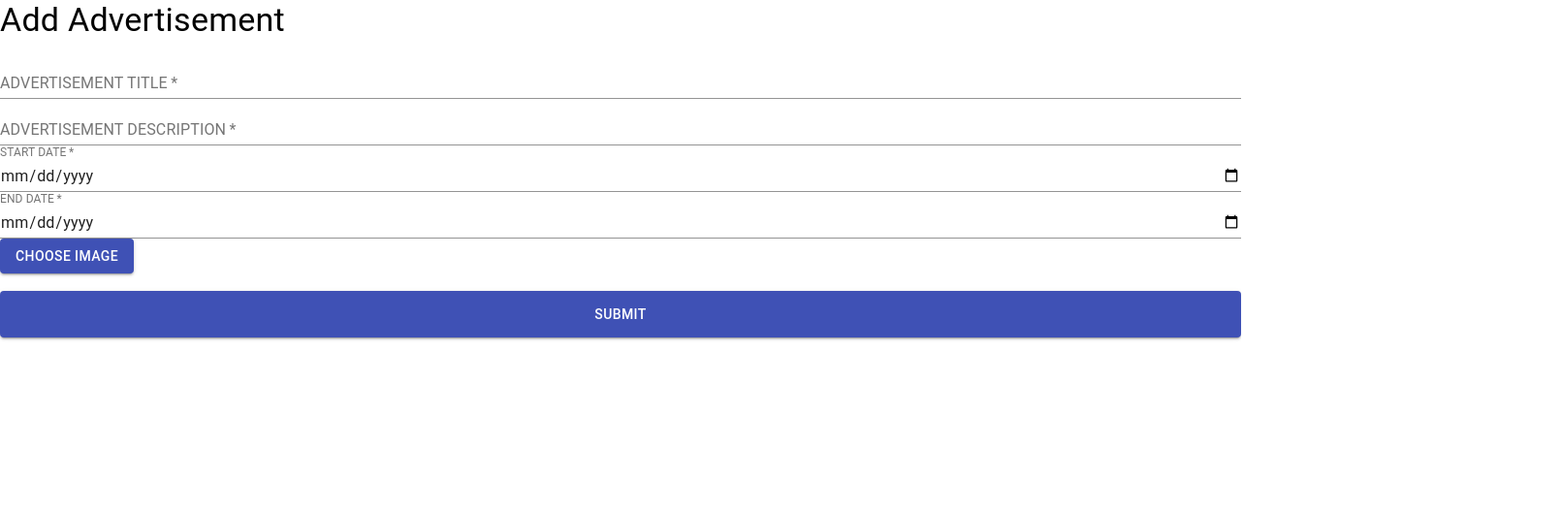
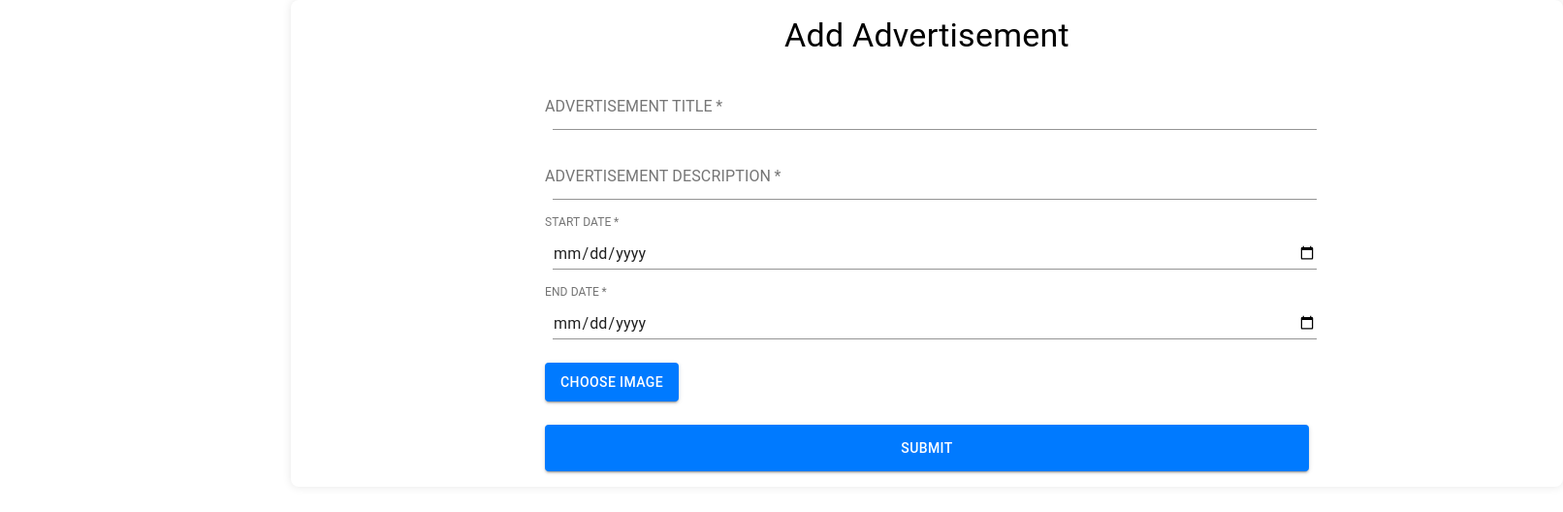
Before and after one commit to Reserve-Itt/admin-panel, a React (Create React App) app: page /addAdvertisement in a window 1280 px wide. Shown: the top 528 px of the page at 97% size, 1612 px wide, since content can reach past the window. Built offline with nearby package versions, Linux system fonts and the light colour scheme.

Commit message:
addAdvortemesnt

```diff
--- a/src/pages/addAdvertisement/AddAdvertisement.css
+++ b/src/pages/addAdvertisement/AddAdvertisement.css
@@ -1,4 +1,5 @@
 .leftMargin{
     margin-left: 300px;
     background-color: #61dafb;
+
 }
--- a/src/pages/addAdvertisement/AddAdvertisement.tsx
+++ b/src/pages/addAdvertisement/AddAdvertisement.tsx
@@ -1,6 +1,6 @@
 import React, { useState } from "react";
-import { TextField, Button, Typography } from "@material-ui/core";
-
+import { TextField, Button, Typography, Box } from "@material-ui/core";
+import { makeStyles } from "@material-ui/core/styles";
 interface Advertisement {
     advertisementTitleText: string;
     advertisementDescriptionText: string;
@@ -9,8 +9,57 @@ interface Advertisement {
     advertisement_image: File | null;
     advertisement_image_url: string;
 }
-
+const useStyles = makeStyles((theme) => ({
+    form: {
+        marginLeft: "300px",
+        display: "flex",
+        flexDirection: "column",
+        alignItems: "center",
+        width: "100%",
+        padding: theme.spacing(2),
+        borderRadius: theme.spacing(1),
+        backgroundColor: "#fff",
+        boxShadow: "0 0 10px rgba(0,0,0,0.1)",
+    },
+    chooseImageButton: {
+        marginTop: theme.spacing(2),
+        color: "#fff",
+        backgroundColor: "#007aff",
+        padding: theme.spacing(1, 2),
+        borderRadius: theme.spacing(0.5),
+        transition: "all 0.3s ease-in-out",
+        "&:hover": {
+            backgroundColor: "#0062cc",
+        },
+    },
+    previewImage: {
+        maxWidth: "60%",
+        marginTop: theme.spacing(2),
+    },
+    submitButton: {
+        marginTop: theme.spacing(2),
+        color: "#fff",
+        backgroundColor: "#007aff",
+        padding: theme.spacing(1, 2),
+        borderRadius: theme.spacing(0.5),
+        transition: "all 0.3s ease-in-out",
+        "&:hover": {
+            backgroundColor: "#0062cc",
+        },
+    },
+    inputText: {
+        marginTop: theme.spacing(1),
+        padding: theme.spacing(1),
+        width: "100%",
+        transition: "all 0.3s ease-in-out",
+        "&:focus": {
+            outline: "none",
+            boxShadow: `0 0 5px ${theme.palette.primary.main}`,
+        },
+    },
+}));
 const AddAdvertisement = () => {
+    const classes = useStyles();
     const [advertisement, setAdvertisement] = useState<Advertisement>({
         advertisementTitleText: "",
         advertisementDescriptionText: "",
@@ -53,11 +102,11 @@ const AddAdvertisement = () => {
     const handleSubmit = (event: React.FormEvent<HTMLFormElement>) => {
         event.preventDefault();
         console.log(advertisement);
-        // add your API call or form submission logic here
+        //abdusselam koc
     };
 
     return (
-        <div>
+        <Box className={classes.form} sx={{ p: 2 }}>
             <Typography variant="h4" gutterBottom>
                 Add Advertisement
             </Typography>
@@ -65,6 +114,7 @@ const AddAdvertisement = () => {
                 <TextField
                     name="advertisementTitleText"
                     label="Advertisement Title"
+                    className={classes.inputText}
                     value={advertisement.advertisementTitleText}
                     onChange={handleInputChange}
                     fullWidth
@@ -73,6 +123,7 @@ const AddAdvertisement = () => {
                 <TextField
                     name="advertisementDescriptionText"
                     label="Advertisement Description"
+                    className={classes.inputText}
                     value={advertisement.advertisementDescriptionText}
                     onChange={handleInputChange}
                     fullWidth
@@ -82,6 +133,7 @@ const AddAdvertisement = () => {
                     name="advertisementStartDate"
                     label="Start Date"
                     type="date"
+                    className={classes.inputText}
                     value={advertisement.advertisementStartDate}
                     onChange={handleInputChange}
                     fullWidth
@@ -92,6 +144,7 @@ const AddAdvertisement = () => {
                     name="advertisementEndDate"
                     label="End Date"
                     type="date"
+                    className={classes.inputText}
                     value={advertisement.advertisementEndDate}
                     onChange={handleInputChange}
                     fullWidth
@@ -103,12 +156,13 @@ const AddAdvertisement = () => {
                         accept="image/*"
                         id="advertisement_image"
                         name="advertisement_image"
+                        className={classes.inputText}
                         type="file"
                         onChange={handleImageChange}
                         style={{ display: "none" }}
                     />
                     <label htmlFor="advertisement_image">
-                        <Button variant="contained" color="primary" component="span">
+                        <Button variant="contained" color="primary" component="span" className={classes.chooseImageButton}>
                             Choose Image
                         </Button>
                     </label>
@@ -118,7 +172,7 @@ const AddAdvertisement = () => {
                         <img
                             src={advertisement.advertisement_image_url}
                             alt="Advertisement"
-                            style={{ maxWidth: "100%", marginTop: "10px" }}
+                            className={classes.previewImage}
                         />
                     </div>
                 )}
@@ -126,12 +180,13 @@ const AddAdvertisement = () => {
                     variant="contained"
                     color="primary"
                     type="submit"
-                    style={{ marginTop: "10px" }}
+                    className={classes.submitButton}
                 >
                     Submit
                 </Button>
             </form>
-        </div>
+        </Box>
+
     );
 };
 
```
